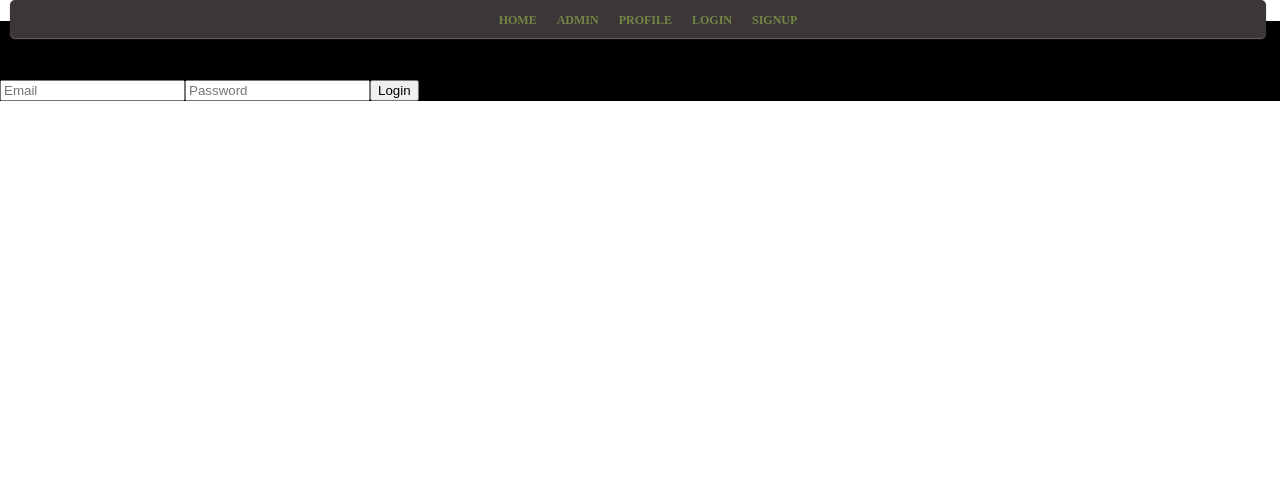
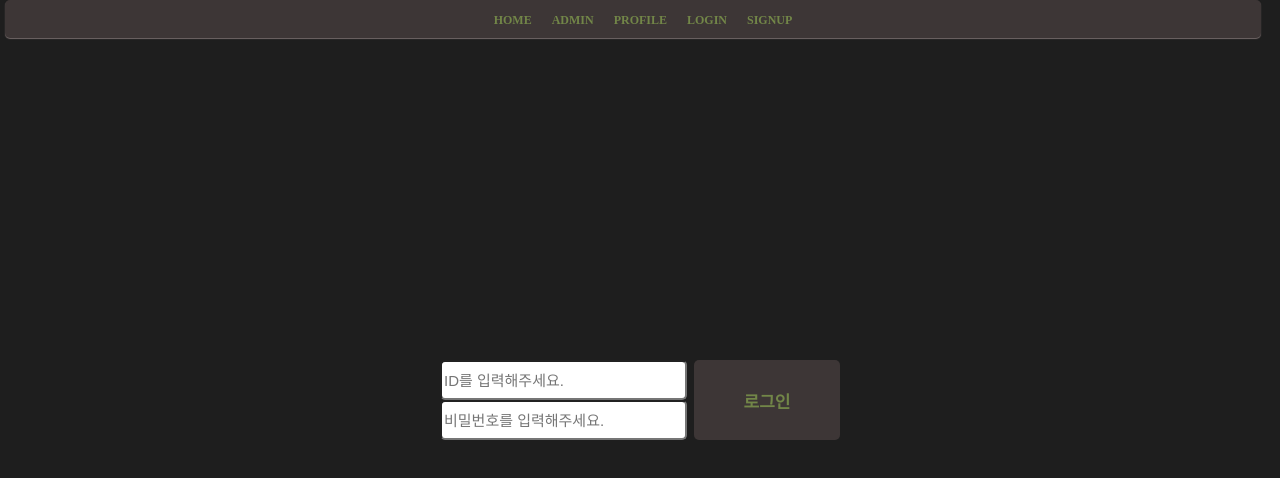
Before and after one commit to Yongjin9660/final_project, a React (Create React App) app: page /login in a window 1280 px wide. Shown: the top 478 px of the page. Built offline with nearby package versions, Linux system fonts and the light colour scheme.

Commit message:
Login css

```diff
--- a/src/components/Home.js
+++ b/src/components/Home.js
@@ -3,26 +3,33 @@ import axios from 'axios';
 import Content from './Content';
 import "../style/Home.css";
 
-class Home extends React.Component{
-  state = {
-    isLoading : true,
+class Home extends React.Component {
+  constructor(props) {
+    super(props);
+    this.state = {
+      isLoading: true,
       contents: []
+    }
   }
 
   getContents = async () => {
     await axios.get("http://localhost:4000/content/")
       .then(data => {
-        this.setState({ contents: data.data, isLoading: false });
+        this.setState({ contents: data.data, isLoading: false, dataNumber: data.data.length });
       })
   };
   componentDidMount() {
     this.getContents();
   }
 
-  render(){
+  makePage = (i) => {
+    return <button onClick={() => { this.props.dispatchPage(i) }}>{i}</button>
+  }
+
+  render() {
     const { isLoading, contents } = this.state;
 
-    return(
+    return (
       <div className="Home">
         {isLoading ? (
           <div className="Loading">
@@ -44,4 +51,5 @@ class Home extends React.Component{
     );
   }
 }
+
 export default Home;
--- a/src/components/Login.js
+++ b/src/components/Login.js
@@ -3,6 +3,7 @@ import { connect } from "react-redux";
 import { actionCreators } from '../store';
 import { Redirect } from 'react-router-dom';
 import axios from 'axios';
+import '../style/Login.css'
 
 const crypto = require("crypto");
 
@@ -41,31 +42,32 @@ function Login({ state, dispatchLogin }) {
                     alert('로그인 실패!');
                 }
             })
-            .catch(err => { console.log(err)});
+            .catch(err => { console.log(err) });
     }
 
-    if(state.isLogin){
-        return <Redirect to={{pathname: "/"}} />;
+    if (state.isLogin) {
+        return <Redirect to={{ pathname: "/" }} />;
     }
-    else{
+    else {
         return (
             <div className="Login">
-                <h1>Login</h1>
-                <input type="text" value={text} onChange={e => setText(e.target.value)} placeholder="Email" />
-                <input type="password" value={password} onChange={e => setPassword(e.target.value)} placeholder="Password" />
-                <button onClick={Auth}>Login</button>
+                <div className="login_form">
+                    <input type="text" value={text} onChange={e => setText(e.target.value)} placeholder="ID를 입력해주세요." />
+                    <button onClick={Auth}>로그인</button>
+                    <input type="password" value={password} onChange={e => setPassword(e.target.value)} placeholder="비밀번호를 입력해주세요." />
+                </div>
             </div>
         );
-        }
+    }
 }
 
 function mapStateToProps(state) {
-    return { state : state };
-  }
+    return { state: state };
+}
 
 function mapDispatchToProps(dispatch, ownProps) {
     return {
-        dispatchLogin : (email, name, isLogin, isAdmin) => dispatch(actionCreators.Login(email, name, isLogin, isAdmin))
+        dispatchLogin: (email, name, isLogin, isAdmin) => dispatch(actionCreators.Login(email, name, isLogin, isAdmin))
     };
 }
 
--- a/src/components/Logout.js
+++ b/src/components/Logout.js
@@ -1,6 +1,7 @@
 import React from 'react';
 import { connect } from "react-redux";
 import { actionCreators } from "../store";
+import '../style/Logout.css'
 
 function Logout({ dispatchLogout }) {
 
--- a/src/components/SignUp.js
+++ b/src/components/SignUp.js
@@ -2,6 +2,7 @@ import React, { useState } from "react";
 import axios from 'axios';
 import { connect } from "react-redux";
 import { Redirect } from 'react-router-dom';
+import '../style/Signup.css';
 
 function SignUp({ state }) {
     const [name, setName] = useState("");
@@ -32,6 +33,7 @@ function SignUp({ state }) {
     }
     return (
         <div className="Signup">
+            <div className="form">
                 <h1>회원가입</h1>
                 <h2>이름</h2>
                 <input type="text" value={name} onChange={e => setName(e.target.value)} />
@@ -43,6 +45,7 @@ function SignUp({ state }) {
                 <input type="text" value={adminCode} onChange={e => setAdminCode(e.target.value)} />
                 <button onClick={btnClick}>회원가입</button>
             </div>
+        </div>
     );
 
 }
--- a/src/style/App.css
+++ b/src/style/App.css
@@ -1,4 +1,3 @@
 .App{
     background-color: #000000;
-
 }
--- a/src/style/Content.css
+++ b/src/style/Content.css
@@ -9,7 +9,6 @@
 
   .contents .content a {
     display: grid;
-    /* grid-template-columns: minmax(150px, 1fr) 30px 500px; */
     grid-template-columns: 150px 30px 1fr;
     grid-gap: 20px;
     text-decoration: none;
--- a/src/style/Login.css
+++ b/src/style/Login.css
@@ -0,0 +1,30 @@
+.Login {
+    background-color: rgb(30, 30, 30);
+    display: flex;
+    justify-content: center;
+    align-items: center;
+    height: 100vh;
+}
+
+.Login .login_form {
+    text-align: center;
+    display: grid;
+    grid-template-columns: 250px 150px;
+    grid-template-rows: 40px 40px;
+}
+
+.Login .login_form input {
+    margin-right: 3px;
+    font-size: 15px;
+    border-radius: 5px;
+}
+
+.Login .login_form button {
+    grid-row: span 2;
+    margin-left: 4px;
+    background-color: rgb(61, 54, 54);
+    color: rgb(114, 134, 72);
+    font-weight: 600;
+    font-size: 17px;
+    border-radius: 5px;
+}
--- /dev/null
+++ b/src/style/Logout.css
@@ -0,0 +1,8 @@
+button{
+    border-style: none;
+    background-color: transparent;
+    color: rgb(114, 134, 72);
+    font-size: 12px;
+    text-transform: uppercase;
+    font-weight: 600;
+}
--- a/src/style/Menu.css
+++ b/src/style/Menu.css
@@ -2,7 +2,7 @@
     z-index: 1;
     position: fixed;
     top: 30px;
-    left: 10px;
+    left: 5px;
     display: flex;
     flex-direction: column;
     background-color: rgb(61, 54, 54);
--- /dev/null
+++ b/src/style/Signup.css
@@ -0,0 +1,11 @@
+.Signup {
+    display: flex;
+    justify-content: center;
+    align-items: center;
+    height: 100vh;
+}
+
+.Login .form input {
+    background-color: skyblue;
+    color: blue;
+}
```
Also changed, not shown: src/store.js (+4 -5 lines), 1 other file (tests, documents, lock files or other folders). Lines whose indentation alone changed are shown as unchanged.
